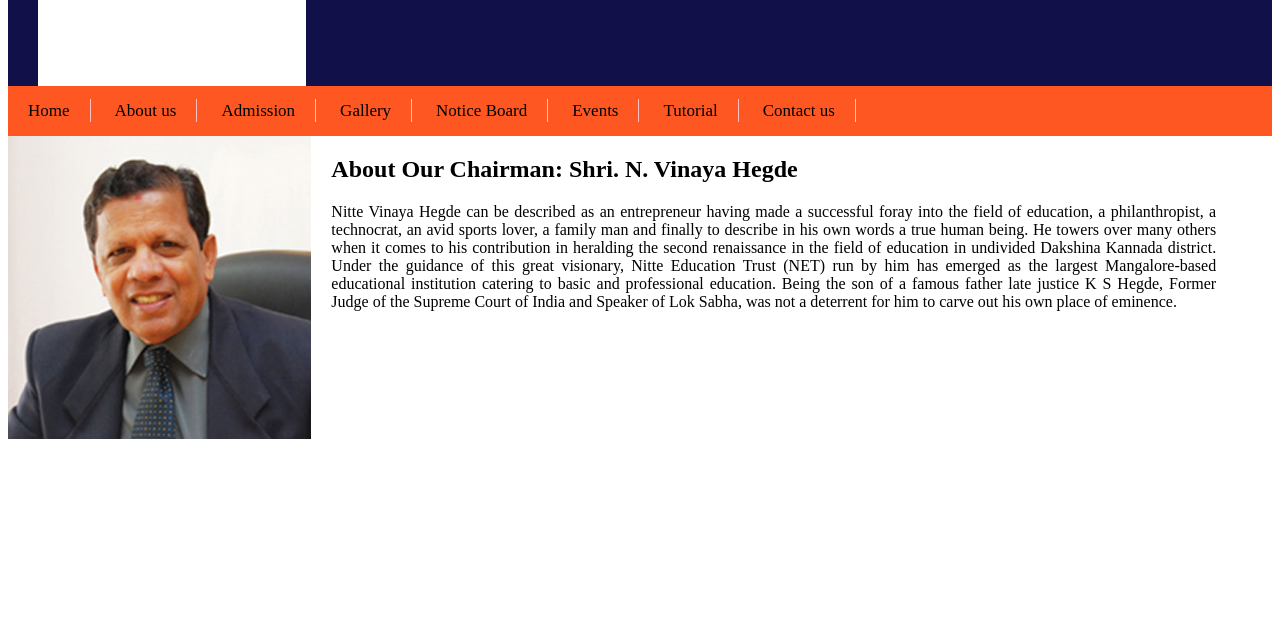
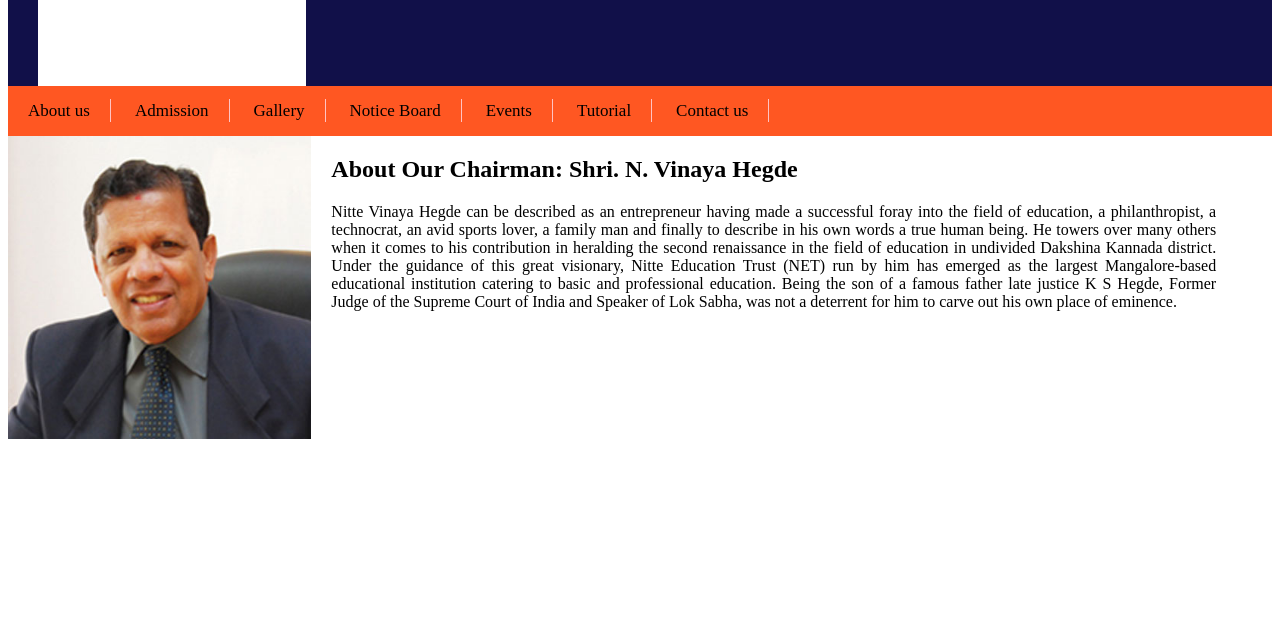
Before and after one commit to mhdraed/website, a plain HTML site: page index.html in a window 1280 px wide. Shown: the part 173-800 px from the top of the page. Drawn offline with Linux system fonts and the light colour scheme.

Commit message:
Add files via upload

```diff
--- a/index.html
+++ b/index.html
@@ -13,8 +13,7 @@
 
         <nav>
             <div class="container">
-               <a href="#">Home</a>
-               <a href="#">About us</a>
+               <a href="about.html">About us</a>
                <a href="#">Admission</a>
                <a href="#">Gallery</a>
                <a href="#">Notice Board</a>
```
